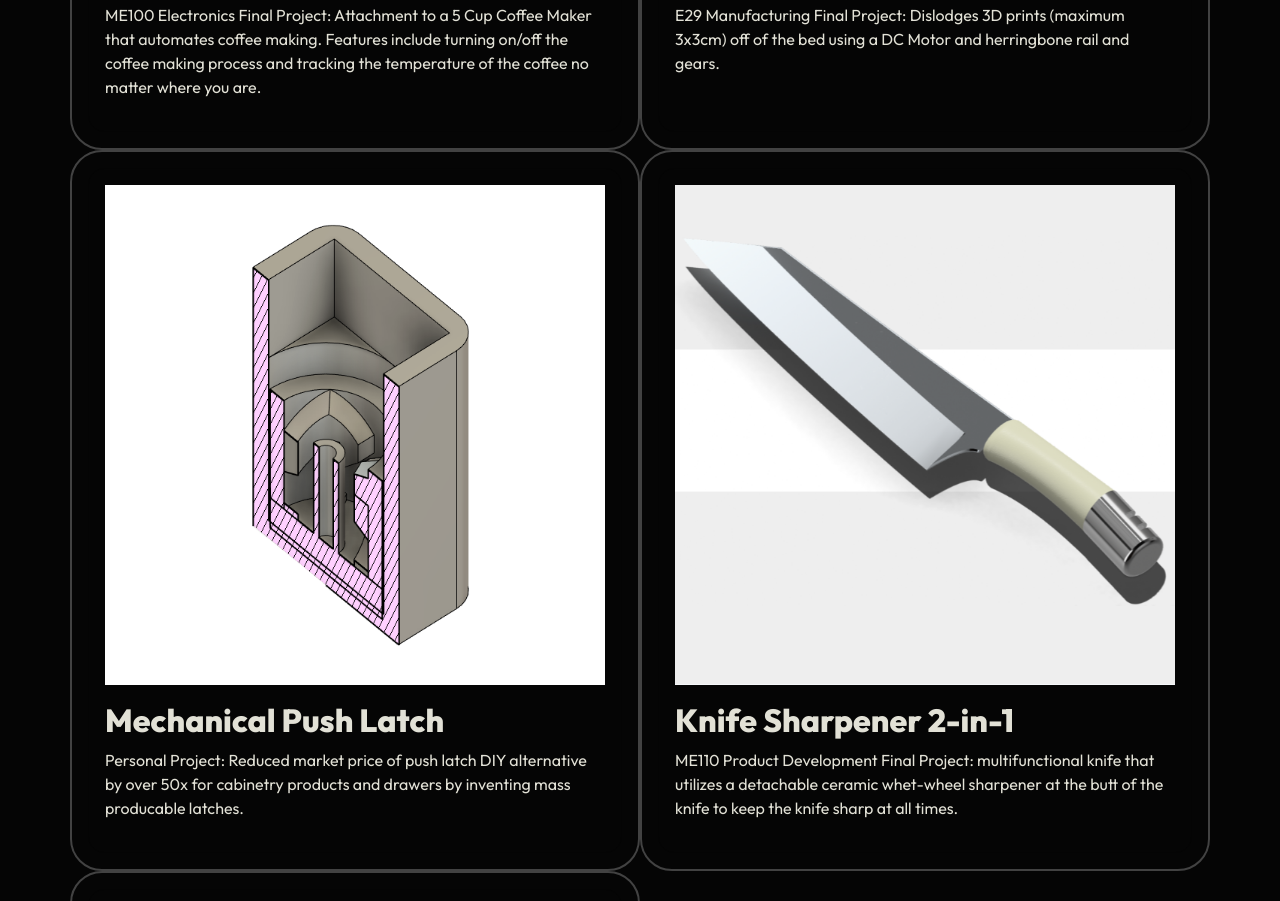
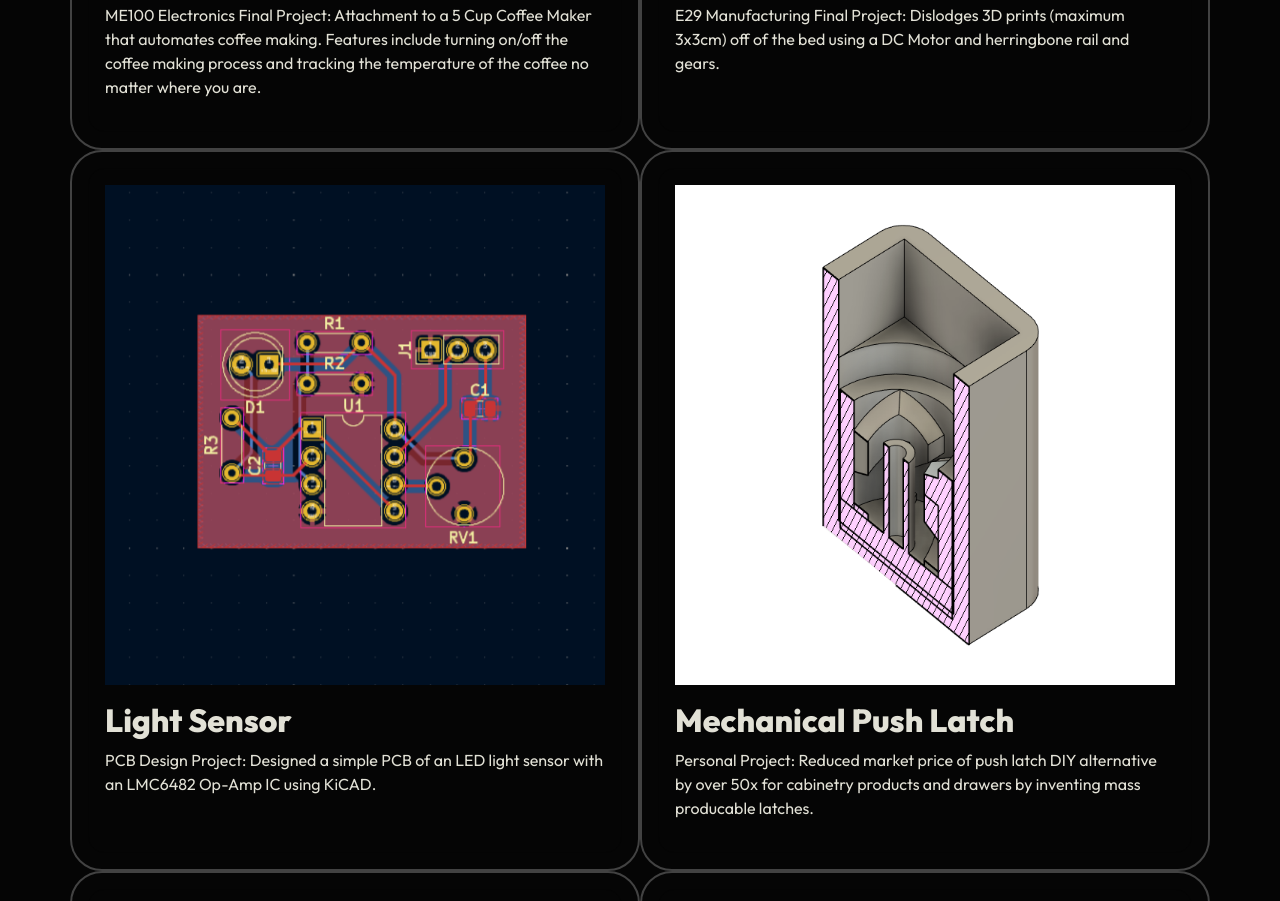
Before and after one commit to chiangr/chiangr.github.io, a website: page index.html in a window 1280 px wide. Shown: the part 4668-5569 px from the top of the page. Drawn offline with nearby package versions, Linux system fonts and the light colour scheme; some packages are replaced by stand-ins of ours; a script that the page names is missing.

Commit message:
added PCB

```diff
--- a/index.html
+++ b/index.html
@@ -185,6 +185,15 @@
                     </a>
                 </div>
                 <div class="col-12 col-md-6 card-ctn">
+                    <a href="https://docs.google.com/document/d/1r4MBVZcJh3LuGtYKkClD3OWmPcW0nVF99YD0_TZJ-lU/edit?usp=sharing" target="_blank">
+                        <div class="card">
+                            <img class="mb-3" src="assets/images/lightsensor.png">
+                            <h2>Light Sensor </h2>
+                            <p>PCB Design Project: Designed a simple PCB of an LED light sensor with an LMC6482 Op-Amp IC using KiCAD.</p>
+                        </div>
+                    </a>
+                </div>
+                <div class="col-12 col-md-6 card-ctn">
                     <div class="card">
                         <img class="mb-3" src="assets/images/pushlatch.png">
                         <h2>Mechanical Push Latch </h2>
```
Also changed, not shown: assets/images/lightsensor.png (added).
